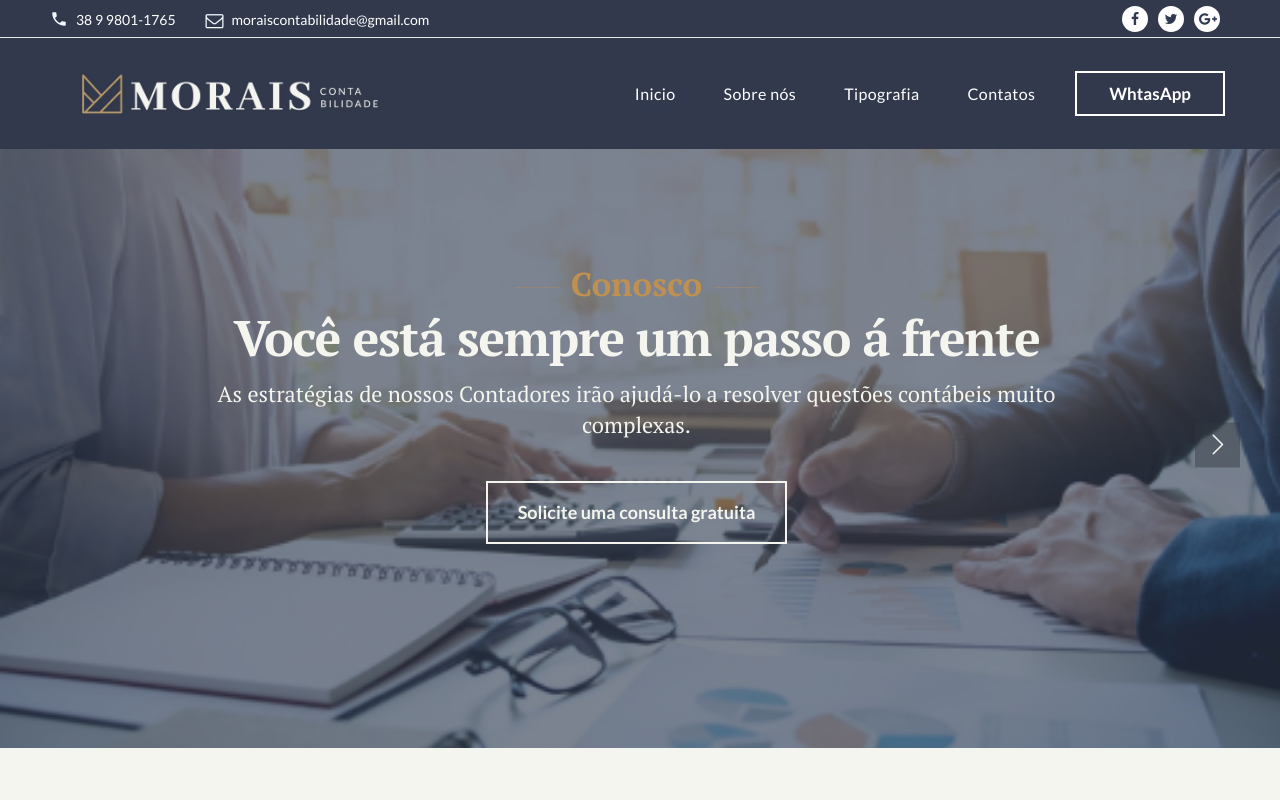
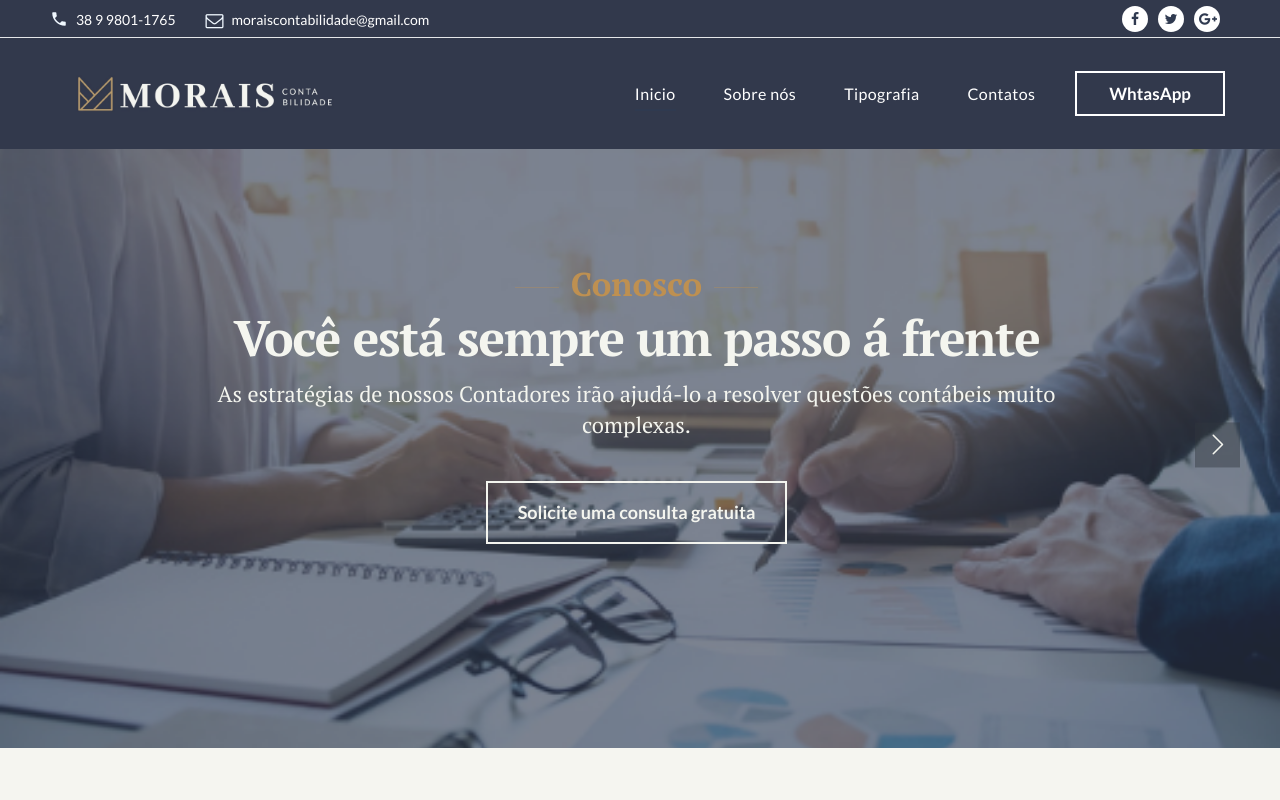
Before and after one commit to JonathanH766/Contabilidade, a plain HTML site: page index.html in a window 1280 px wide. Shown: the top 800 px of the page. Drawn offline with Linux system fonts and the light colour scheme.

Commit message:
correção da logo

```diff
--- a/index.html
+++ b/index.html
@@ -60,7 +60,7 @@
               </div>
               <div class="rd-navbar-group">
                 <div class="rd-navbar-panel">
-                  <button class="rd-navbar-toggle" data-rd-navbar-toggle=".rd-navbar-nav-wrap"><span></span></button><a class="rd-navbar-brand brand" href="index.html"><img src="images/logo.jpg" alt="" width="350" height="27"/></a>
+                  <button class="rd-navbar-toggle" data-rd-navbar-toggle=".rd-navbar-nav-wrap"><span></span></button><a class="rd-navbar-brand brand" href="index.html"><img src="images/logo.jpg" alt="" width="300" height="27"/></a>
                 </div>
                 <div class="rd-navbar-nav-wrap">
                   <div class="rd-navbar-nav-inner">
```
